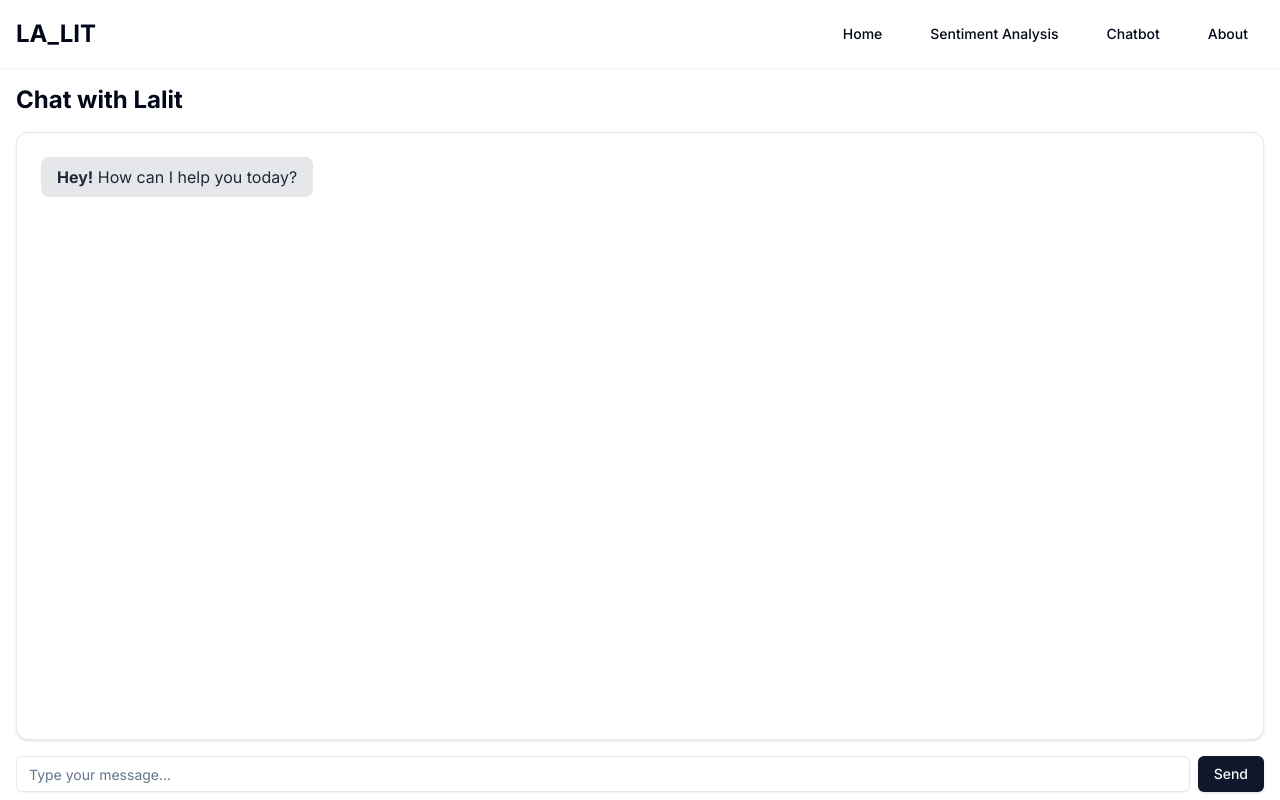
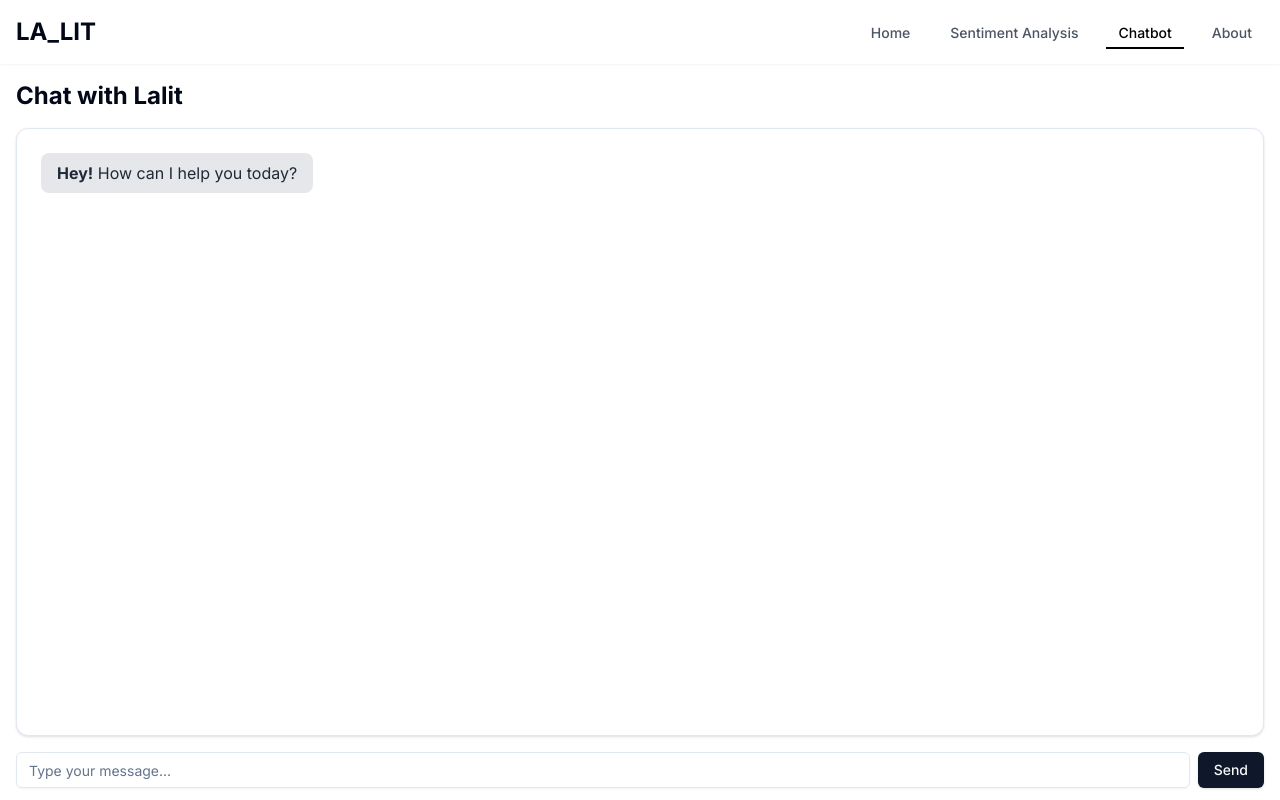
Before and after one commit to AyushAwasthi2384/LA_LIT, a Next.js app: page /chatbot in a window 1280 px wide. Built offline with nearby package versions, Linux system fonts and the light colour scheme; no server answers.

Commit message:
navbar-indicators added

```diff
--- a/app/api/sentiment/route.ts
+++ b/app/api/sentiment/route.ts
@@ -1,7 +1,7 @@
 import { NextRequest, NextResponse } from "next/server";
 import { GoogleGenerativeAI } from "@google/generative-ai";
 
-const genAI = new GoogleGenerativeAI(process.env.NEXT_PUBLIC_GEMINI_API || "");
+const genAI = new GoogleGenerativeAI(process.env.GEMINI_API || "");
 const model = genAI.getGenerativeModel({ model: "gemini-1.5-flash" });
 
 export const dynamic = "force-dynamic";
--- a/app/chatbot/page.tsx
+++ b/app/chatbot/page.tsx
@@ -50,7 +50,7 @@ export default function Chatbot() {
   const [currentSession, setCurrentSession] = useState<ChatSession>(() => createNewSession())
   const messagesEndRef = useRef<HTMLDivElement>(null)
 
-  const genAI = new GoogleGenerativeAI(process.env.NEXT_PUBLIC_GEMINI_API || '')
+  const genAI = new GoogleGenerativeAI(process.env.GEMINI_API || '')
   const model = genAI.getGenerativeModel({ model: "gemini-1.5-flash" })
 
   const saveToLocalStorage = (sessions: ChatSession[]) => {
--- a/components/Header.tsx
+++ b/components/Header.tsx
@@ -1,31 +1,59 @@
-import Link from 'next/link'
-import { Button } from '@/components/ui/button'
+
+// Make this a client component to use hooks
+"use client";
+
+import Link from 'next/link';
+import { usePathname } from 'next/navigation';
+import { motion } from 'framer-motion';
 
 export default function Header() {
+  // Get the current path
+  const pathname = usePathname();
+
+  // Define navigation links in an array for easier mapping
+  const navLinks = [
+    { href: '/', label: 'Home' },
+    { href: '/sentiment-analysis', label: 'Sentiment Analysis' },
+    { href: '/chatbot', label: 'Chatbot' },
+    { href: '/about', label: 'About' },
+  ];
+
+  // (The navLinks array and usePathname() hook are the same as before)
   return (
     <header className="bg-white shadow-sm">
-      <nav className="mx-auto px-4 py-4 flex justify-between items-center">
+      <nav className="mx-auto flex items-center justify-between px-4 py-4">
         <Link href="/" className="text-2xl font-bold">
           LA_LIT
         </Link>
-        <div className="space-x-4">
-          <Button variant="ghost" asChild>
-            <Link href="/">Home</Link>
-          </Button>
-          <Button variant="ghost" asChild>
-            <Link href="/sentiment-analysis">Sentiment Analysis</Link>
-          </Button>
-          <Button variant="ghost" asChild>
-            <Link href="/chatbot">Chatbot</Link>
-          </Button>
-          <Button variant="ghost" asChild>
-            <Link href="/about">About</Link>
-          </Button>
-          {/* <Button variant="ghost" asChild>
-            <Link href="/contact">Contact</Link>
-          </Button> */}
-        </div>
+        {/* Use a list for semantic navigation */}
+        <ul className="flex items-center space-x-4">
+          {navLinks.map((link) => {
+            const isActive = pathname === link.href;
+
+            return (
+              <li key={link.href}>
+                <Link
+                  href={link.href}
+                  className={`relative px-3 py-2 text-sm font-medium transition ${isActive ? 'text-black' : 'text-gray-600 hover:text-black'
+                    }`}
+                >
+                  {/* The text label */}
+                  {link.label}
+
+                  {/* The animated underline */}
+                  {isActive && (
+                    <motion.div
+                      //for our main animation/smooth underline type effect
+                      className="absolute bottom-0 left-0 right-0 h-0.5 bg-black"
+                      layoutId="underline"
+                    />
+                  )}
+                </Link>
+              </li>
+            );
+          })}
+        </ul>
       </nav>
     </header>
-  )
+  );
 }
--- a/package.json
+++ b/package.json
@@ -21,7 +21,7 @@
     "class-variance-authority": "^0.7.1",
     "clsx": "^2.1.1",
     "embla-carousel-react": "^8.5.2",
-    "framer-motion": "^11.18.1",
+    "framer-motion": "^11.18.2",
     "lucide-react": "^0.472.0",
     "mongoose": "^8.9.5",
     "next": "15.1.5",
```
Also changed, not shown: 1 other file (tests, documents, lock files or other folders).
